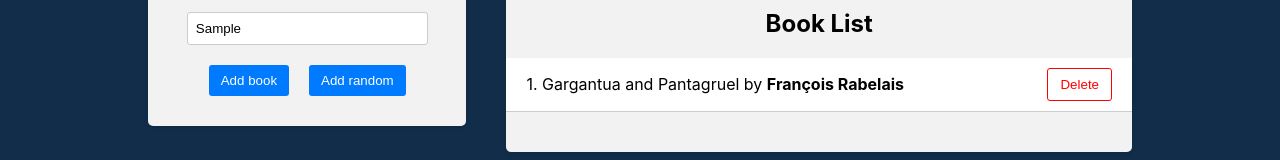
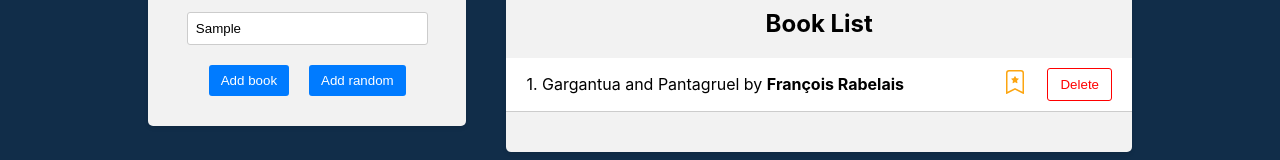
Before and after one commit to SvKons/book-library, a React (Create React App) app in the folder frontend/: page / in a window 1280 px wide. Both pictures are taken after typing "Sample", "Sample" into the empty fields and a click on the button "Add random". Shown: the part 302-462 px from the top of the page. Built offline with nearby package versions, Linux system fonts and the light colour scheme.

Commit message:
Toggle favorite book

```diff
--- a/frontend/package.json
+++ b/frontend/package.json
@@ -9,6 +9,7 @@
     "@testing-library/user-event": "^13.5.0",
     "react": "^18.3.1",
     "react-dom": "^18.3.1",
+    "react-icons": "^5.3.0",
     "react-redux": "^9.1.2",
     "react-scripts": "5.0.1",
     "uuid": "^10.0.0",
--- a/frontend/src/components/BookForm/BookForm.js
+++ b/frontend/src/components/BookForm/BookForm.js
@@ -17,6 +17,7 @@ const BookForm = () => {
                 title,
                 author,
                 id: uuidv4(),
+                isFavorite: false,
             };
 
             dispatch(addBook(book));
@@ -32,6 +33,7 @@ const BookForm = () => {
         const randomBookwithId = {
             ...randomBook,
             id: uuidv4(),
+            isFavorite: false,
         };
 
         dispatch(addBook(randomBookwithId));
--- a/frontend/src/components/BookList/BookList.js
+++ b/frontend/src/components/BookList/BookList.js
@@ -1,5 +1,6 @@
+import { BsBookmarkStar, BsBookmarkStarFill } from 'react-icons/bs';
 import { useDispatch, useSelector } from 'react-redux';
-import { deleteBook } from '../../redux/books/actionCreators';
+import { deleteBook, toggleFavorite } from '../../redux/books/actionCreators';
 import './BookList.css';
 
 const BookList = () => {
@@ -8,6 +9,10 @@ const BookList = () => {
 
     const handleDeleteBook = id => {
         dispatch(deleteBook(id));
+    };
+
+    const handleToggleFavorite = id => {
+        dispatch(toggleFavorite(id));
     };
 
     return (
@@ -23,6 +28,9 @@ const BookList = () => {
                                 {++index}. {book.title} by <strong>{book.author}</strong>
                             </div>
                             <div className="book-actions">
+                                <span onClick={() => handleToggleFavorite(book.id)}>
+                                    {book.isFavorite ? <BsBookmarkStarFill className="star-icon" /> : <BsBookmarkStar className="star-icon" />}
+                                </span>
                                 <button onClick={() => handleDeleteBook(book.id)}>Delete</button>
                             </div>
                         </li>
--- a/frontend/src/redux/books/actionCreators.js
+++ b/frontend/src/redux/books/actionCreators.js
@@ -13,3 +13,10 @@ export const deleteBook = id => {
         payload: id,
     };
 };
+
+export const toggleFavorite = id => {
+    return {
+        type: actionTypes.TOGGLE_FAVORITE,
+        payload: id,
+    };
+};
--- a/frontend/src/redux/books/actionsTypes.js
+++ b/frontend/src/redux/books/actionsTypes.js
@@ -1,4 +1,3 @@
 export const ADD_BOOK = 'ADD_BOOK';
 export const DELETE_BOOK = 'DELETE_BOOK';
-
-// TOGGLE_FAVORITE;
+export const TOGGLE_FAVORITE = 'TOGGLE_FAVORITE';
--- a/frontend/src/redux/books/reducer.js
+++ b/frontend/src/redux/books/reducer.js
@@ -8,6 +8,8 @@ const booksReducer = (state = initialState, action) => {
             return [...state, action.payload];
         case actionTypes.DELETE_BOOK:
             return state.filter(book => book.id !== action.payload);
+        case actionTypes.TOGGLE_FAVORITE:
+            return state.map(book => (book.id === action.payload ? { ...book, isFavorite: !book.isFavorite } : book));
         default:
             return state;
     }
```
Also changed, not shown: 1 other file (tests, documents, lock files or other folders).
